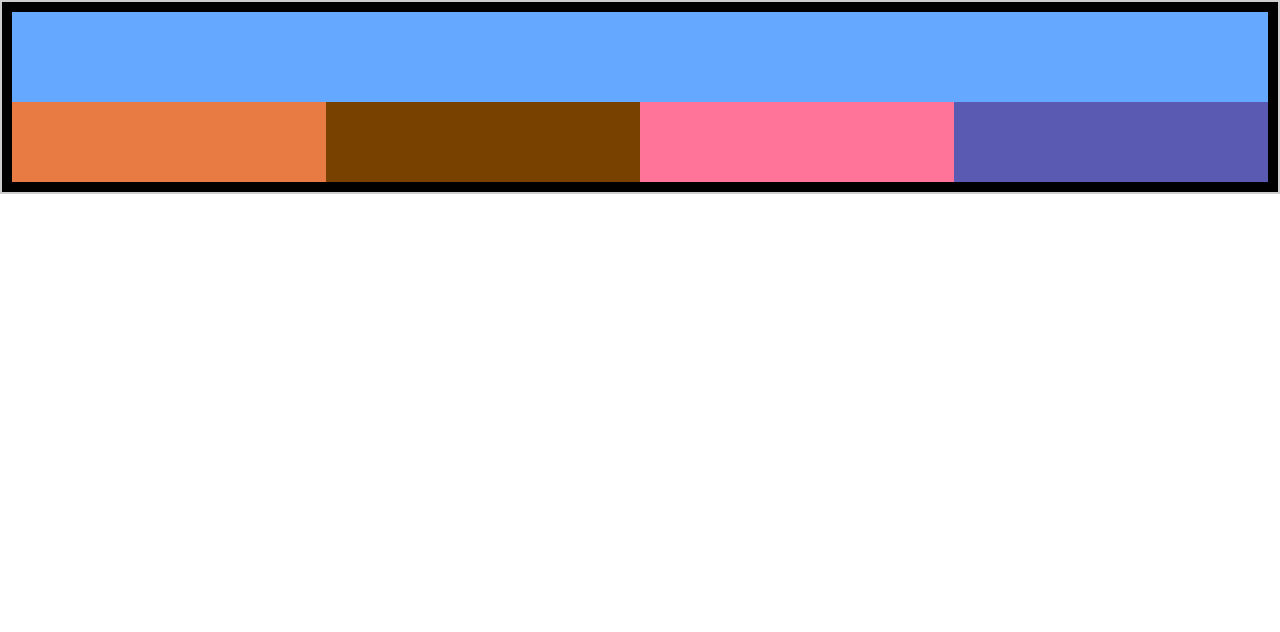
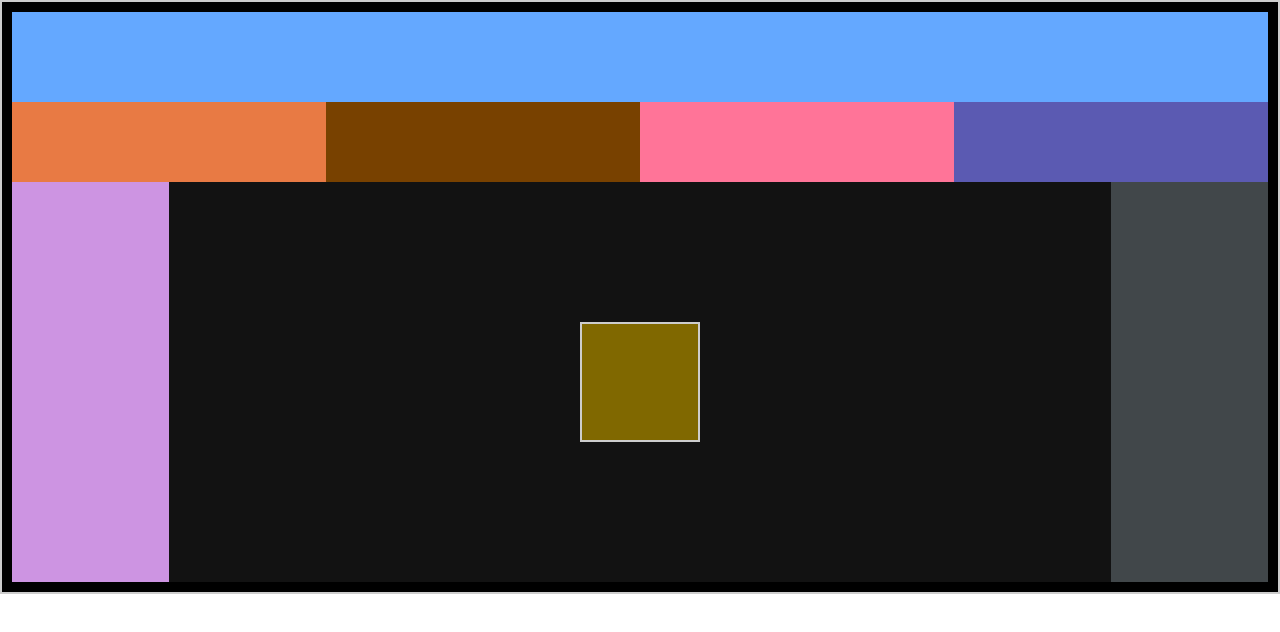
Before and after one commit to faisalnazir0017/Assignment_2_IEC, a plain HTML site: page index.html in a window 1280 px wide. Drawn offline with Linux system fonts and the light colour scheme.

Commit message:
css for 3rd row
applying css on 3rd row

```diff
--- a/style.css
+++ b/style.css
@@ -44,3 +44,42 @@
   #box4 {
     background-color: #5b5ab2;
   }
+
+  /* css for row 3rd  */
+
+.content {
+    position: relative;
+    width: 100%;
+    height: 400px;
+  }
+  #left_side {
+    width: 12.5%;
+    height: 400px;
+    position: absolute;
+    left: 0%;
+    background-color: #cd94e2;
+  }
+  #center {
+    width: 75%;
+    height: 400px;
+    position: absolute;
+    left: 12.5%;
+    background-color: #121212;
+  }
+  .child_box {
+    width: 120px;
+    height: 120px;
+    position: absolute;
+    transform: translate(-50%, -50%);
+    top: 50%;
+    left: 50%;
+    border: 2px solid #cdcdcd;
+    background-color: #806800;
+  }
+  #right_side {
+    width: 12.5%;
+    height: 400px;
+    position: absolute;
+    left: 87.5%;
+    background-color: #41474a;
+  }
```
